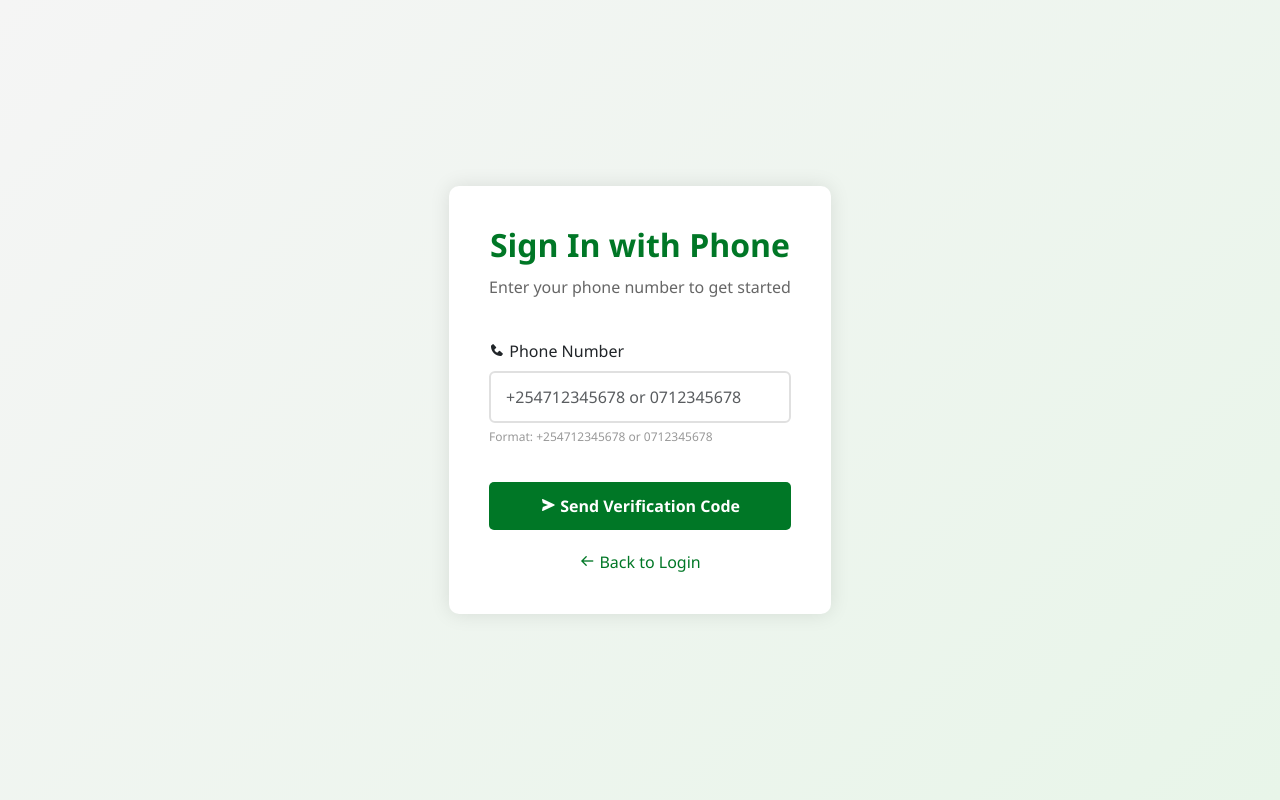
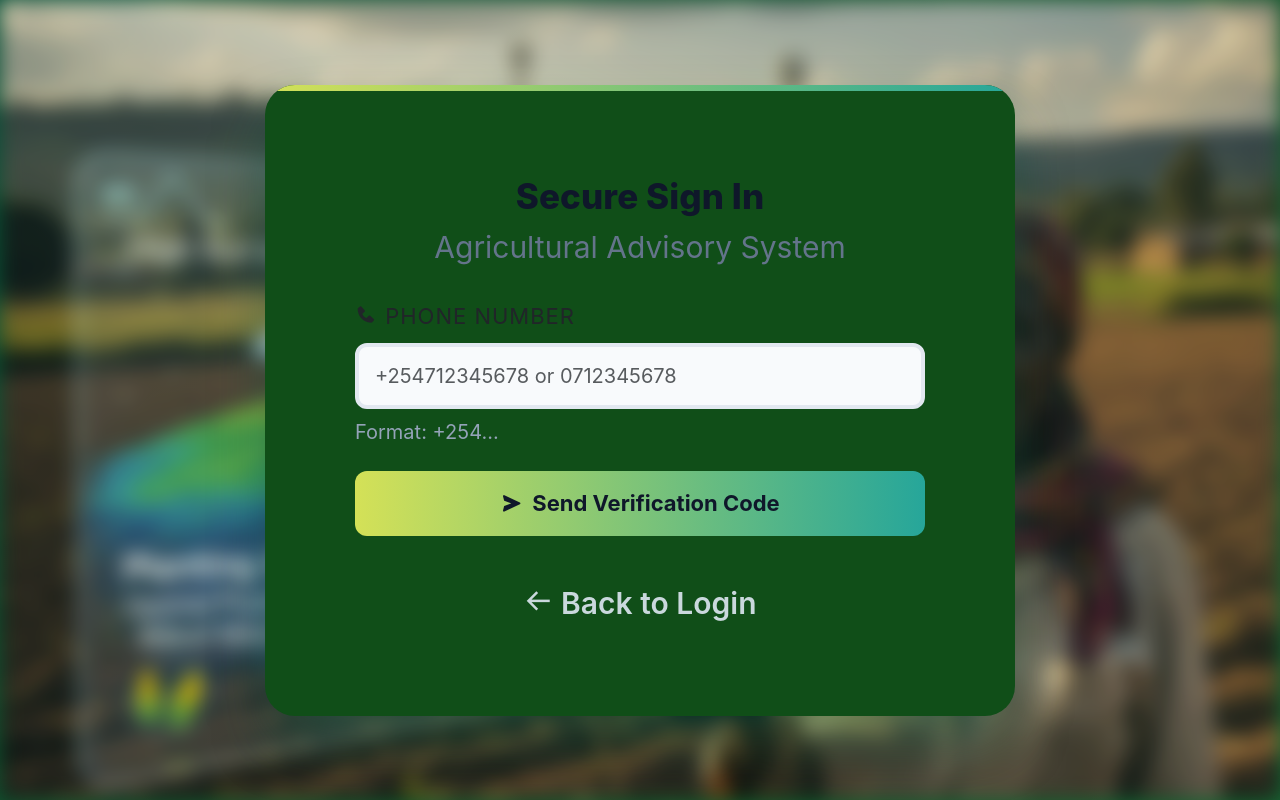
Before and after one commit to samthaka/crpas, a Django app: page /phone-auth/ in a window 1280 px wide. Run offline with Django 5.2, Linux system fonts and the light colour scheme; parts of the project's set-up code (start-up, migrations or seed data) failed here and were passed over.

Commit message:
UI update

```diff
--- a/app/templates/phone_auth.html
+++ b/app/templates/phone_auth.html
@@ -19,123 +19,188 @@
       href="https://cdnjs.cloudflare.com/ajax/libs/toastr.js/latest/toastr.min.css"
     />
     <link rel="stylesheet" href="{% static 'css/index.css' %}" />
+
 <style>
+    /* 1. LAYOUT & BACKGROUND */
+    /* We target the body but use !important to ensure it doesn't double-render or clash with base.html */
+    body {
+        /* A lush, organic gradient: Forest Green to Deep Moss */
+        background: linear-gradient(135deg, #064e3b 0%, #14532d 50%, #166534 100%) !important;
+        min-height: 100vh;
+        margin: 0;
+        display: flex;
+        align-items: center;
+        justify-content: center;
+        font-family: 'Inter', -apple-system, sans-serif;
+        /* Optional: Adding a very subtle grain texture to make it feel more organic */
+        background-attachment: fixed;
+    }
+
+    /* Updated the card shadow to be softer and more 'green-tinted' for blending */
     .phone-auth-container {
-        max-width: 450px;
-        margin: 50px auto;
-        padding: 40px;
-        background: white;
-        border-radius: 10px;
-        box-shadow: 0 0 20px rgba(0, 0, 0, 0.1);
+        background: #104e18;
+        padding: 90px;
+        border-radius: 30px;
+        width: 100%;
+        max-width: 750px;
+        box-shadow: 0 30px 60px -12px rgba(6, 78, 59, 0.6);
+        position: relative;
+        overflow: hidden;
     }
-      .phone-auth-header {
+
+    /* Top Accent Stripe matching CRPAS Logo */
+    .phone-auth-container::before {
+        content: "";
+        position: absolute;
+        top: 0; left: 0; right: 0;
+        height: 6px;
+        background: linear-gradient(90deg, #D4E157, #26A69A);
+    }
+
+    /* 3. TYPOGRAPHY */
+    .phone-auth-header h2 {
+        color: #0f172a;
+        font-size: 35px;
+        font-weight: 800;
+        margin: 0 0 8px 0;
         text-align: center;
-        margin-bottom: 40px;
+        letter-spacing: 0.1px;
     }
-      .phone-auth-header h2 {
-        color: #007726;
-        font-weight: bold;
+
+    .phone-auth-header p {
+        color: #64748b;
+        font-size: 30px;
+        text-align: center;
+        margin: 0 0 30px 0;
+    }
+
+    .form-label {
+        color:  #f8fafc
+        font-weight: 700;
+        font-size: 22px;
         margin-bottom: 10px;
+        display: block;
+        text-transform: uppercase;
+        letter-spacing: 1px;
     }
-      .phone-auth-header p {
-        color: #666;
-        margin: 0;
+
+    /* 4. INPUTS - Targeted for Django compatibility */
+    .phone-auth-container input {
+        width: 100% !important;
+        padding: 14px 16px !important;
+        background: #f8fafc !important;
+        border: 4px solid #e2e8f0 !important;
+        border-radius: 12px !important;
+        color: #0f172a !important;
+        font-size: 20px !important;
+        transition: all 0.3s ease !important;
+        box-sizing: border-box !important;
+        display: block !important;
     }
-      .form-control {
-        padding: 12px 15px;
-        font-size: 16px;
-        border: 2px solid #e0e0e0;
-        transition: border-color 0.3s ease;
+
+    .phone-auth-container input:focus {
+        outline: none !important;
+        border-color: #26A69A !important;
+        background: #ffffff !important;
+        box-shadow: 0 0 0 4px rgba(38, 166, 154, 0.15) !important;
     }
-      .form-control:focus {
-        border-color: #007726;
-        box-shadow: 0 0 0 0.2rem rgba(0, 119, 38, 0.1);
-      }
+
+    /* 5. THE BUTTON - Lime-Teal Gradient */
     .btn-send {
         width: 100%;
-        padding: 12px;
-        font-size: 16px;
-        font-weight: bold;
-        background-color: #007726;
-        color: white;
+        background: linear-gradient(90deg, #D4E157, #26A69A);
+        color: #0f172a;
         border: none;
-        border-radius: 5px;
+        padding: 16px;
+        border-radius: 12px;
+        font-weight: 700;
+        font-size: 22px;
         cursor: pointer;
-        transition: background-color 0.3s ease;
         margin-top: 20px;
+        display: flex;
+        align-items: center;
+        justify-content: center;
+        gap: 10px;
+        transition: transform 0.2s, box-shadow 0.2s;
     }
+
     .btn-send:hover {
-        background-color: #005a1f;
-        color: white;
+        transform: translateY(-2px);
+        box-shadow: 0 10px 20px rgba(38, 166, 154, 0.3);
+    }
+
+    /* 6. UTILITIES */
+    .help-text-small {
+        color: #94a3b8;
+        font-size: 20px;
+        margin-top: 8px;
+    }
+
+    .error-msg {
+        color: #e11d48;
+        background: #fff1f2;
+        padding: 10px;
+        border-radius: 8px;
+        font-size: 13px;
+        margin-top: 10px;
+        border-left: 4px solid #e11d48;
+    }
+
+    .back-link {
+        margin-top: 25px;
+        text-align: center;
+        padding-top: 20px;
+    }
+
+    .back-link a {
+        color: #cad8dd;
         text-decoration: none;
-      }
-      .form-error {
-        color: #dc3545;
-        font-size: 14px;
-        margin-top: 5px;
-        border-left: 3px solid #dc3545;
-        padding-left: 10px;
-      }
-      .back-link {
-        text-align: center;
-        margin-top: 20px;
-      }
-      .back-link a {
-        color: #007726;
-        text-decoration: none;
-        font-weight: 500;
-      }
-      .back-link a:hover {
-        text-decoration: underline;
-      }
-      .help-text-small {
-        color: #999;
-        font-size: 12px;
-        margin-top: 5px;
+        font-size: 30px;
+        font-weight: 600;
     }
 </style>
-  </head>
-  <body style="background: linear-gradient(135deg, #f5f5f5 0%, #e8f5e9 100%)">
+ <!-- Background image on the left side -->
+    <div class="login-bg-section">
+      <img
+        src="{% static 'images/login-section-image.png' %}"
+        alt="Login Background"
+        class="login-bg-image"
+      />
+    </div>
 <div class="phone-auth-container">
     <div class="phone-auth-header">
-        <h2>Sign In with Phone</h2>
-        <p>Enter your phone number to get started</p>
+        <h2>Secure Sign In</h2>
+        <p>Agricultural Advisory System</p>
     </div>
 
     <form method="POST">
         {% csrf_token %}
 
-        <div class="mb-3">
+        <div style="margin-bottom: 24px;">
             <label for="{{ form.phone.id_for_label }}" class="form-label">
                 <i class="bx bxs-phone"></i> Phone Number
             </label>
-          {{ form.phone }} {% if form.phone.errors %}
-          <div class="form-error">
-            {% for error in form.phone.errors %}
-            <p>{{ error }}</p>
-            {% endfor %}
+
+            {{ form.phone }}
+
+            <div class="help-text-small">Format: +254...</div>
+
+            {% if form.phone.errors %}
+                <div class="error-msg">
+                    {% for error in form.phone.errors %}{{ error }}{% endfor %}
                 </div>
             {% endif %}
-          <div class="help-text-small">Format: +254712345678 or 0712345678</div>
         </div>
 
         <button type="submit" class="btn-send">
             <i class="bx bxs-send"></i> Send Verification Code
         </button>
-
-        {% if form.non_field_errors %}
-        <div class="alert alert-danger mt-3" role="alert">
-          {% for error in form.non_field_errors %}
-          <p>{{ error }}</p>
-          {% endfor %}
-        </div>
-        {% endif %}
     </form>
 
     <div class="back-link">
-        <a href="{% url 'auth' %}"
-          ><i class="bx bx-arrow-back"></i> Back to Login</a
-        >
+        <a href="{% url 'auth' %}">
+            <i class="bx bx-arrow-back"></i> Back to Login
+        </a>
     </div>
 </div>
 
```
Also changed, not shown: app/templates/dashboard/conversation.html (+24 -11 lines), app/templates/dashboard/dashboard.html (+127 -54 lines). Lines whose indentation alone changed are shown as unchanged.
